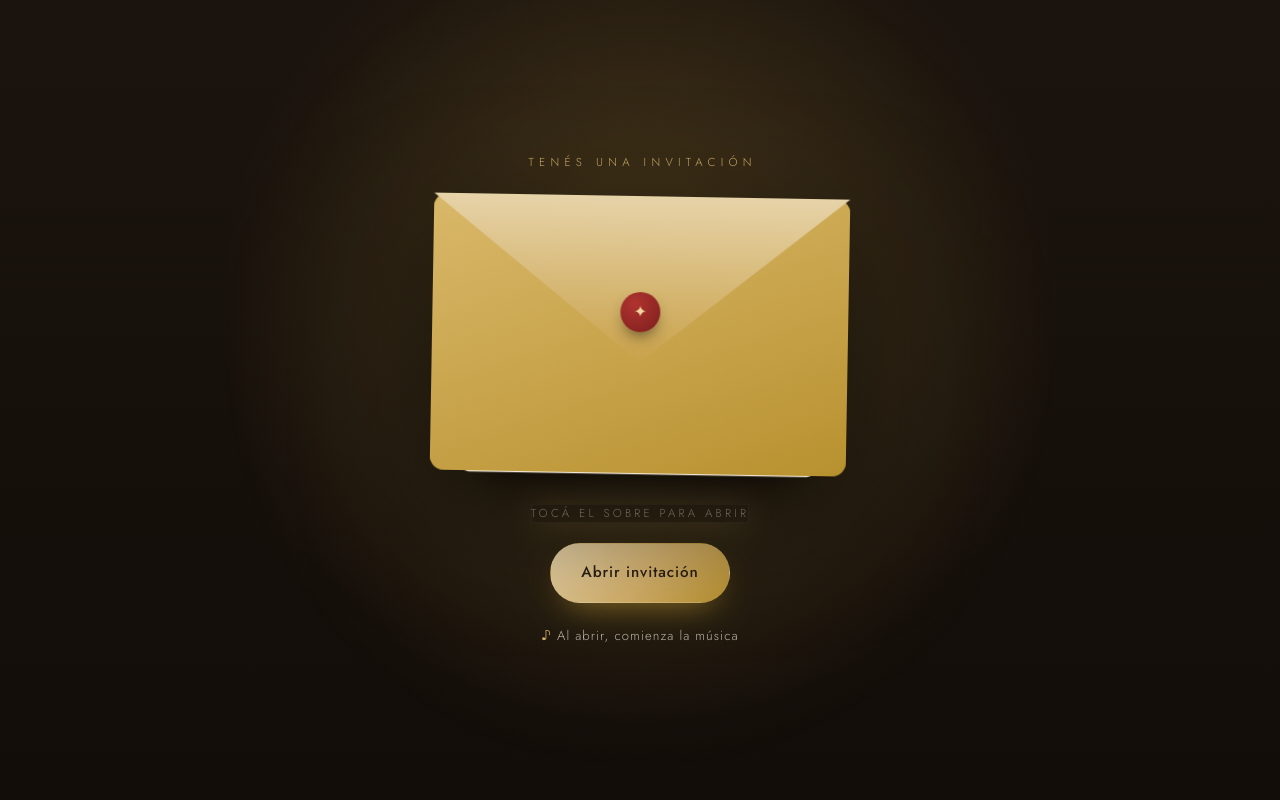
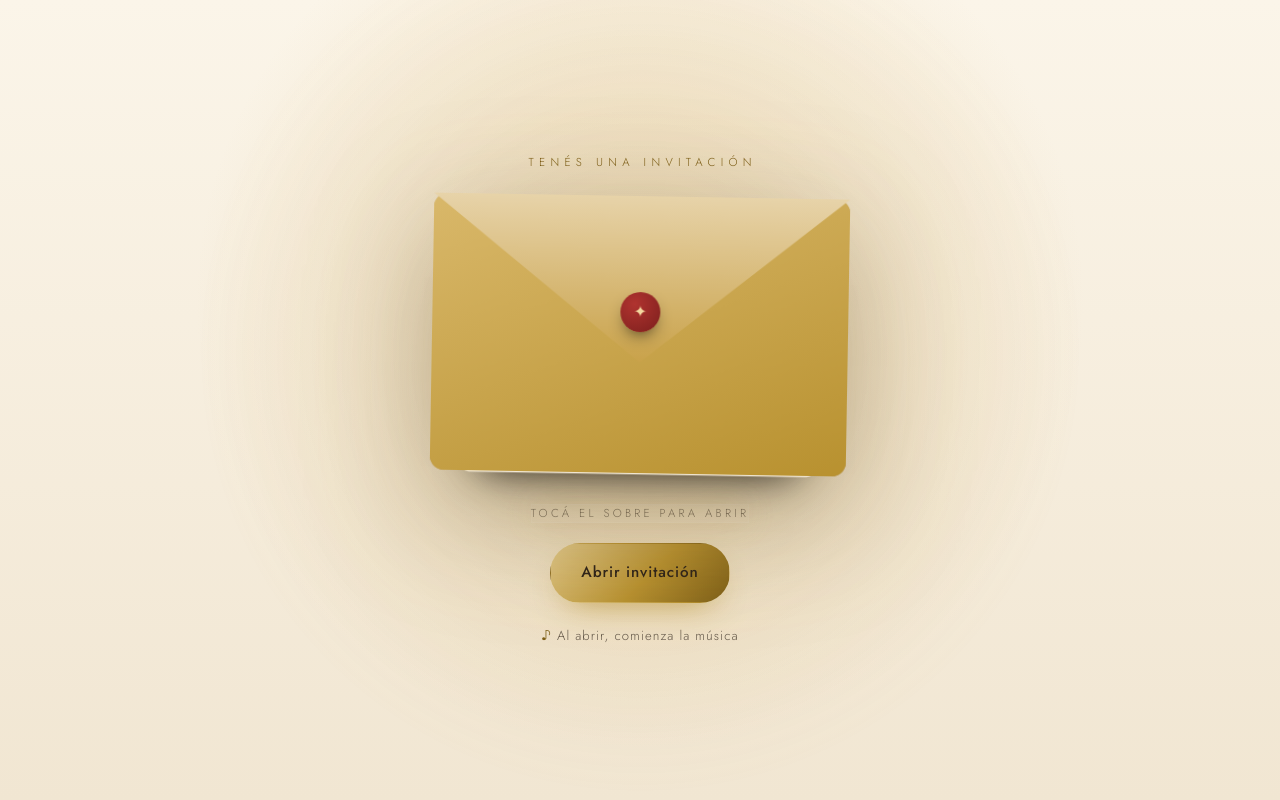
Before and after one commit to vqn2410/mis90maria, a React (Vite) app: page / in a window 1280 px wide. Shown: the top 800 px of the page. Built offline with nearby package versions, Linux system fonts and the light colour scheme.

Commit message:
Cambiar a fondo claro para mayor contraste

```diff
--- a/src/components/Confetti.jsx
+++ b/src/components/Confetti.jsx
@@ -1,6 +1,6 @@
 import { useMemo } from 'react'
 
-const COLORS = ['#e8d8b0', '#d9b86a', '#c9a24a', '#f4ead2', '#a87d3f']
+const COLORS = ['#c9a24a', '#b8912f', '#8f6f1e', '#d98f6a', '#a85f3f']
 
 export default function Confetti({ active = false, count = 26 }) {
   const pieces = useMemo(
--- a/src/components/PetalField.jsx
+++ b/src/components/PetalField.jsx
@@ -11,8 +11,8 @@ export default function PetalField({ count = 14 }) {
         size: 9 + Math.random() * 11,
         sway: (Math.random() * 2 - 1) * 70,
         drift: (Math.random() * 2 - 1) * 90,
-        opacity: 0.12 + Math.random() * 0.24,
-        hue: 30 + Math.random() * 18,
+        opacity: 0.22 + Math.random() * 0.28,
+        hue: -10 + Math.random() * 26,
       })),
     [count],
   )
--- a/src/index.css
+++ b/src/index.css
@@ -1,21 +1,22 @@
 @import url('https://fonts.googleapis.com/css2?family=Cormorant+Garamond:ital,wght@0,400;0,500;0,600;0,700;1,400;1,500&family=Jost:wght@300;400;500;600&display=swap');
 
 :root {
-  --bg: #17110c;
-  --bg-soft: #221812;
-  --cream: #f7f0e2;
-  --cream-soft: #efe3cd;
-  --champagne: #e7d3a9;
-  --gold: #d4b06a;
-  --gold-deep: #b8912f;
-  --gold-soft: rgba(212, 176, 106, 0.28);
-  --ink: #2a1f16;
-  --muted: rgba(247, 240, 226, 0.72);
-  --muted-soft: rgba(247, 240, 226, 0.55);
-  --glass: rgba(247, 240, 226, 0.055);
-  --glass-strong: rgba(247, 240, 226, 0.09);
-  --border: rgba(212, 176, 106, 0.32);
-  --shadow: 0 24px 60px -30px rgba(0, 0, 0, 0.85);
+  --bg: #f6efe1;
+  --bg-soft: #efe4cf;
+  --surface: #fffdf8;
+  --cream: #2e2318;
+  --cream-soft: #4a3a28;
+  --champagne: #e2c98a;
+  --gold: #b8912f;
+  --gold-deep: #7d5e16;
+  --gold-soft: rgba(184, 145, 47, 0.28);
+  --ink: #2e2318;
+  --muted: rgba(46, 35, 24, 0.72);
+  --muted-soft: rgba(46, 35, 24, 0.55);
+  --glass: rgba(255, 255, 255, 0.55);
+  --glass-strong: rgba(255, 255, 255, 0.82);
+  --border: rgba(184, 145, 47, 0.35);
+  --shadow: 0 24px 60px -32px rgba(90, 68, 30, 0.45);
 
   --font-serif: 'Cormorant Garamond', 'Times New Roman', Georgia, serif;
   --font-sans: 'Jost', 'Segoe UI', system-ui, -apple-system, sans-serif;
@@ -96,7 +97,7 @@ button {
   position: absolute;
   top: -8vh;
   border-radius: 150% 0 150% 0;
-  background: linear-gradient(135deg, rgba(233, 196, 120, 0.95), rgba(214, 148, 122, 0.85));
+  background: linear-gradient(135deg, rgba(214, 150, 122, 0.95), rgba(184, 145, 47, 0.85));
   filter: hue-rotate(var(--hue, 0deg)) blur(0.2px);
   animation-name: petal-fall;
   animation-timing-function: linear;
@@ -126,7 +127,7 @@ button {
   right: 0;
   height: 3px;
   z-index: 60;
-  background: rgba(247, 240, 226, 0.08);
+  background: rgba(46, 35, 24, 0.1);
 }
 
 .scroll-progress span {
@@ -213,7 +214,7 @@ button {
   font-size: 0.72rem;
   letter-spacing: 0.42em;
   text-transform: uppercase;
-  color: var(--gold);
+  color: var(--gold-deep);
   margin-bottom: 0.9rem;
 }
 
@@ -277,8 +278,8 @@ button {
   inset: -4%;
   background-size: cover;
   background-position: center 30%;
-  opacity: 0.32;
-  filter: blur(2px) saturate(0.9);
+  opacity: 0.5;
+  filter: blur(1.5px) saturate(1.05) brightness(1.05);
   transform: scale(1.05);
   animation: ken-burns 24s ease-in-out infinite alternate;
   z-index: -2;
@@ -297,8 +298,8 @@ button {
   position: absolute;
   inset: 0;
   background:
-    radial-gradient(circle at 50% 40%, rgba(23, 17, 12, 0.3), rgba(23, 17, 12, 0.84) 58%, var(--bg) 92%),
-    linear-gradient(180deg, rgba(23, 17, 12, 0.5), rgba(23, 17, 12, 0.88));
+    radial-gradient(circle at 50% 40%, rgba(246, 239, 225, 0.42), rgba(246, 239, 225, 0.9) 60%, var(--bg) 94%),
+    linear-gradient(180deg, rgba(246, 239, 225, 0.58), rgba(246, 239, 225, 0.94));
   z-index: -1;
 }
 
@@ -410,11 +411,11 @@ button {
 .hero__name {
   font-size: clamp(3.6rem, 20vw, 7.5rem);
   letter-spacing: 0.02em;
-  background: linear-gradient(180deg, #fff8e9 8%, var(--champagne) 55%, var(--gold) 100%);
+  background: linear-gradient(180deg, #6f5416 6%, var(--gold) 52%, #8f6f1e 100%);
   -webkit-background-clip: text;
   background-clip: text;
   color: transparent;
-  text-shadow: 0 22px 55px rgba(212, 176, 106, 0.28);
+  text-shadow: 0 18px 44px rgba(184, 145, 47, 0.28);
 }
 
 .hero__line {
@@ -429,7 +430,7 @@ button {
 .hero__age {
   font-size: clamp(4rem, 22vw, 8rem);
   letter-spacing: 0.03em;
-  background: linear-gradient(180deg, #fff8e9, var(--gold));
+  background: linear-gradient(180deg, #6f5416, var(--gold));
   -webkit-background-clip: text;
   background-clip: text;
   color: transparent;
@@ -442,7 +443,7 @@ button {
   letter-spacing: 0.4em;
   padding-left: 0.4em;
   text-transform: uppercase;
-  color: var(--gold);
+  color: var(--gold-deep);
   margin-top: -0.1rem;
 }
 
@@ -451,12 +452,13 @@ button {
   padding: 0.7rem 1.5rem;
   border: 1px solid var(--border);
   border-radius: 999px;
-  background: var(--glass);
+  background: var(--glass-strong);
   backdrop-filter: blur(6px);
+  box-shadow: var(--shadow);
   font-family: var(--font-serif);
   font-style: italic;
   font-size: clamp(1.05rem, 4.3vw, 1.35rem);
-  color: var(--champagne);
+  color: var(--gold-deep);
   animation: tag-shimmer 4.5s ease-in-out infinite;
 }
 
@@ -604,7 +606,7 @@ button {
   position: absolute;
   inset: 8px;
   border-radius: 50%;
-  border: 1px dashed rgba(247, 240, 226, 0.22);
+  border: 1px dashed rgba(125, 94, 22, 0.35);
 }
 
 .photo__image,
@@ -623,7 +625,7 @@ button {
   justify-content: center;
   font-family: var(--font-serif);
   font-size: 6rem;
-  color: var(--gold);
+  color: var(--gold-deep);
   border: 1px solid var(--border);
 }
 
@@ -660,7 +662,7 @@ button {
   font-size: 0.8rem;
   letter-spacing: 0.24em;
   text-transform: uppercase;
-  color: var(--gold);
+  color: var(--gold-deep);
 }
 
 /* ------------------------------------------------------------------ */
@@ -754,8 +756,8 @@ button {
   border-radius: var(--radius);
   border: 1px solid var(--border);
   background:
-    linear-gradient(180deg, rgba(247, 240, 226, 0.07), rgba(247, 240, 226, 0.02)),
-    radial-gradient(circle at 50% 0%, rgba(212, 176, 106, 0.16), transparent 60%);
+    linear-gradient(180deg, rgba(255, 255, 255, 0.88), rgba(255, 255, 255, 0.62)),
+    radial-gradient(circle at 50% 0%, rgba(212, 176, 106, 0.22), transparent 60%);
   backdrop-filter: blur(10px);
   box-shadow: var(--shadow);
   opacity: 0;
@@ -873,7 +875,7 @@ button {
   font-size: 0.68rem;
   letter-spacing: 0.46em;
   text-transform: uppercase;
-  color: var(--gold);
+  color: var(--gold-deep);
 }
 
 .surprise__title {
@@ -890,7 +892,7 @@ button {
   font-family: var(--font-serif);
   font-size: clamp(1.25rem, 5vw, 1.7rem);
   font-style: italic;
-  color: var(--champagne);
+  color: var(--gold-deep);
 }
 
 .surprise__divider {
@@ -932,11 +934,11 @@ button {
   padding: 0.5rem 1.1rem;
   border: 1px solid var(--border);
   border-radius: 999px;
-  background: rgba(247, 240, 226, 0.04);
+  background: rgba(255, 255, 255, 0.7);
   font-size: 0.74rem;
   letter-spacing: 0.12em;
   text-transform: uppercase;
-  color: var(--champagne);
+  color: var(--gold-deep);
 }
 
 .surprise__signature {
@@ -991,7 +993,7 @@ button {
   font-size: 0.66rem;
   letter-spacing: 0.38em;
   text-transform: uppercase;
-  color: var(--gold);
+  color: var(--gold-deep);
 }
 
 .details__value {
@@ -1007,9 +1009,9 @@ button {
   margin-top: 2rem;
   padding: 0.9rem 1.9rem;
   border-radius: 999px;
-  border: 1px solid rgba(212, 176, 106, 0.55);
-  background: linear-gradient(135deg, rgba(247, 240, 226, 0.12), rgba(212, 176, 106, 0.1));
-  box-shadow: 0 0 42px -18px rgba(212, 176, 106, 0.9);
+  border: 1px solid rgba(184, 145, 47, 0.55);
+  background: linear-gradient(135deg, rgba(255, 255, 255, 0.92), rgba(226, 201, 138, 0.55));
+  box-shadow: 0 0 42px -18px rgba(184, 145, 47, 0.6);
 }
 
 .details__punctual-text {
@@ -1017,7 +1019,7 @@ button {
   font-size: clamp(1.1rem, 4.8vw, 1.5rem);
   font-weight: 600;
   letter-spacing: 0.14em;
-  color: var(--champagne);
+  color: var(--gold-deep);
 }
 
 .details__note {
@@ -1059,7 +1061,7 @@ button {
   font-size: clamp(1.8rem, 11vw, 3.2rem);
   font-weight: 600;
   line-height: 1;
-  color: var(--champagne);
+  color: var(--gold-deep);
   font-variant-numeric: tabular-nums;
 }
 
@@ -1082,7 +1084,7 @@ button {
   font-family: var(--font-serif);
   font-weight: 500;
   font-size: clamp(1.9rem, 8vw, 3rem);
-  background: linear-gradient(180deg, #fff8e9, var(--gold));
+  background: linear-gradient(180deg, #6f5416, var(--gold));
   -webkit-background-clip: text;
   background-clip: text;
   color: transparent;
@@ -1159,8 +1161,9 @@ button {
   width: 44px;
   height: 150px;
   border-radius: 8px 8px 5px 5px;
-  background: linear-gradient(90deg, #e7d3a9, #fff8e9 42%, #e7d3a9);
-  box-shadow: inset -7px 0 14px -8px rgba(0, 0, 0, 0.4);
+  background: linear-gradient(90deg, #efe0bd, #fffdf8 45%, #efe0bd);
+  box-shadow: inset -7px 0 14px -10px rgba(120, 90, 40, 0.45),
+    0 0 0 1px rgba(125, 94, 22, 0.12);
   display: flex;
   align-items: flex-end;
   justify-content: center;
@@ -1327,20 +1330,20 @@ button {
   padding: 1.3rem 1.8rem;
   width: 100%;
   border-radius: var(--radius);
-  border: 1px solid rgba(212, 176, 106, 0.5);
-  background: linear-gradient(135deg, rgba(212, 176, 106, 0.14), rgba(212, 176, 106, 0.03));
+  border: 1px solid rgba(184, 145, 47, 0.5);
+  background: linear-gradient(135deg, rgba(255, 255, 255, 0.92), rgba(226, 201, 138, 0.45));
   display: flex;
   flex-direction: column;
   gap: 0.45rem;
   align-items: center;
-  box-shadow: 0 0 50px -24px rgba(212, 176, 106, 0.9);
+  box-shadow: 0 0 50px -24px rgba(184, 145, 47, 0.5);
 }
 
 .footer__secret-title {
   font-family: var(--font-serif);
   font-weight: 600;
   font-size: clamp(1.2rem, 5vw, 1.6rem);
-  color: var(--champagne);
+  color: var(--gold-deep);
 }
 
 .footer__secret-note {
@@ -1355,7 +1358,7 @@ button {
   font-size: 1.05rem;
   letter-spacing: 0.28em;
   text-transform: uppercase;
-  color: var(--gold);
+  color: var(--gold-deep);
 }
 
 /* ------------------------------------------------------------------ */
@@ -1377,9 +1380,9 @@ button {
   gap: 0.55rem;
   padding: 0.8rem 1.25rem;
   border-radius: 999px;
-  border: 1px solid rgba(212, 176, 106, 0.55);
-  background: linear-gradient(135deg, rgba(28, 20, 13, 0.92), rgba(46, 33, 22, 0.92));
-  color: var(--cream);
+  border: 1px solid rgba(184, 145, 47, 0.6);
+  background: linear-gradient(135deg, rgba(46, 33, 22, 0.94), rgba(70, 51, 31, 0.94));
+  color: #f7f0e2;
   font-size: 0.85rem;
   font-weight: 500;
   letter-spacing: 0.05em;
@@ -1563,8 +1566,8 @@ button {
   padding: clamp(1.5rem, 6vw, 3rem);
   text-align: center;
   background:
-    radial-gradient(circle at 50% 38%, rgba(184, 145, 47, 0.22), transparent 52%),
-    linear-gradient(180deg, #1b140e, #120d09);
+    radial-gradient(circle at 50% 38%, rgba(212, 176, 106, 0.35), transparent 55%),
+    linear-gradient(180deg, #fbf5e9, #f1e6d2);
   transition: opacity 0.65s ease, transform 0.9s cubic-bezier(0.16, 1, 0.3, 1);
 }
 
@@ -1578,7 +1581,7 @@ button {
 .intro__glow {
   position: absolute;
   inset: -10%;
-  background: radial-gradient(circle at 50% 45%, rgba(212, 176, 106, 0.18), transparent 46%);
+  background: radial-gradient(circle at 50% 45%, rgba(212, 176, 106, 0.3), transparent 48%);
   animation: glow-pulse 7s ease-in-out infinite;
   pointer-events: none;
 }
@@ -1597,7 +1600,7 @@ button {
   font-size: 0.72rem;
   letter-spacing: 0.46em;
   text-transform: uppercase;
-  color: var(--gold);
+  color: var(--gold-deep);
   padding-left: 0.46em;
 }
 
@@ -1613,7 +1616,7 @@ button {
   perspective: 1100px;
   animation: envelope-float 4.5s ease-in-out infinite;
   -webkit-tap-highlight-color: transparent;
-  filter: drop-shadow(0 34px 60px rgba(0, 0, 0, 0.6));
+  filter: drop-shadow(0 34px 60px rgba(90, 68, 30, 0.35));
 }
 
 .intro.is-leaving .intro__envelope {
@@ -1750,7 +1753,7 @@ button {
 }
 
 .intro__music span {
-  color: var(--gold);
+  color: var(--gold-deep);
 }
 
 @media (prefers-reduced-motion: reduce) {
```
